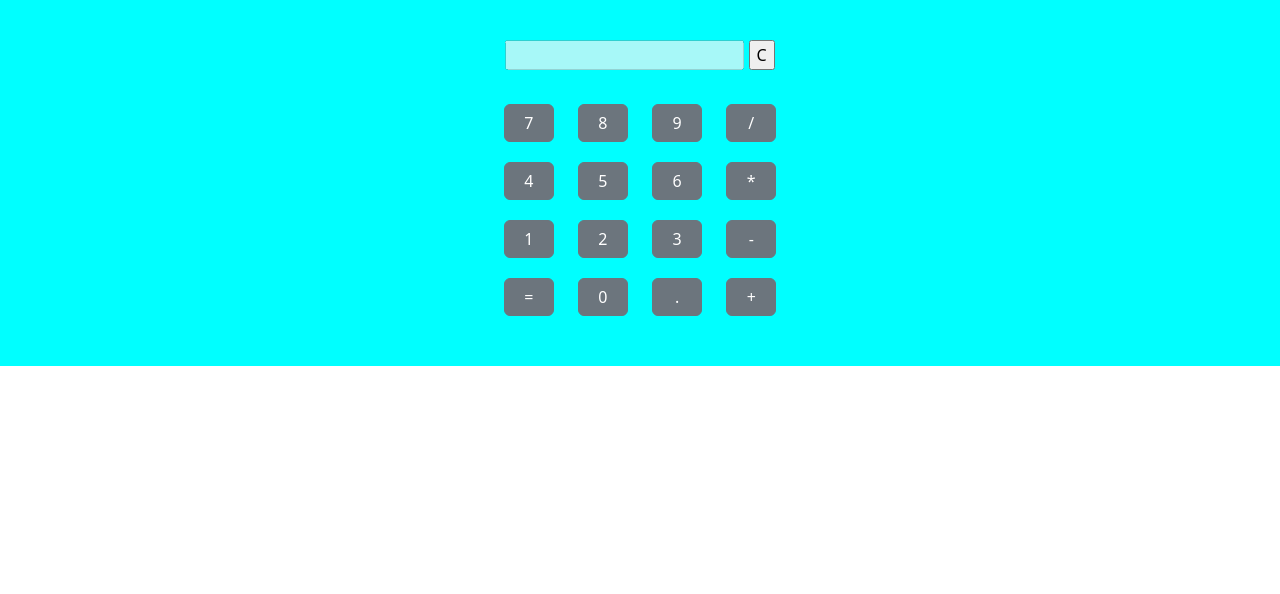
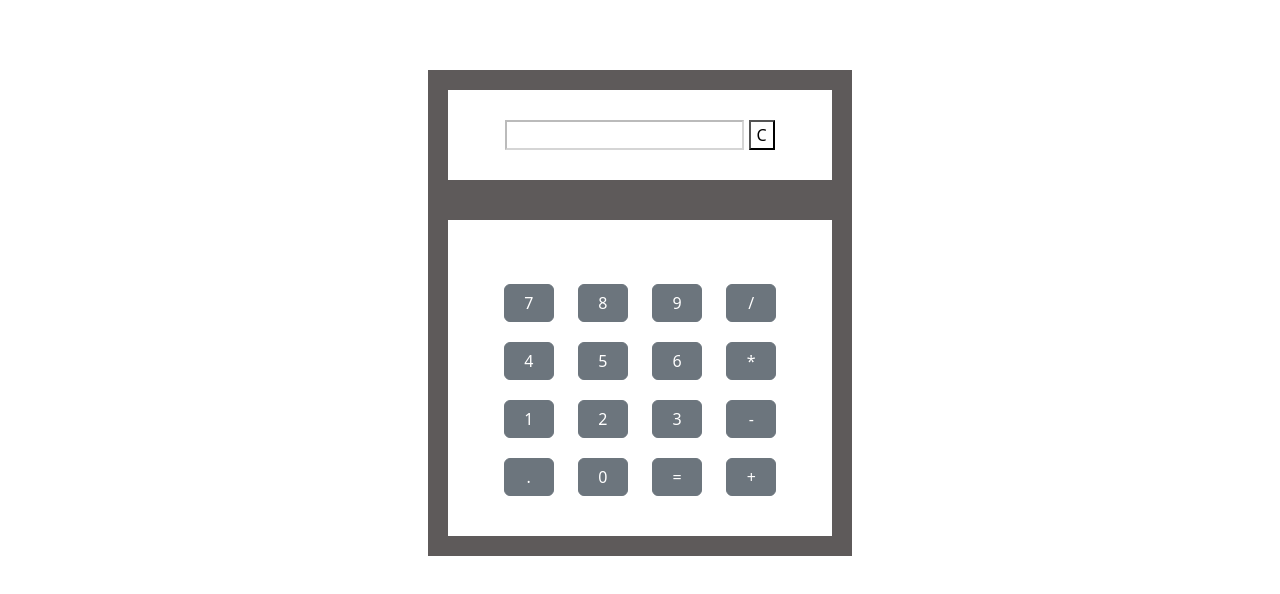
Before and after one commit to abhishek-v-gopal/Calculator, a plain HTML site: page index.html in a window 1280 px wide. Drawn offline with nearby package versions, Linux system fonts and the light colour scheme.

Commit message:
added color

```diff
--- a/index.html
+++ b/index.html
@@ -4,8 +4,8 @@
     <meta charset="UTF-8">
     <meta name="viewport" content="width=device-width, initial-scale=1.0">
     <title>Document</title>
+    <link href="https://cdn.jsdelivr.net/npm/bootstrap@5.3.3/dist/css/bootstrap.min.css" rel="stylesheet" integrity="sha384-QWTKZyjpPEjISv5WaRU9OFeRpok6YctnYmDr5pNlyT2bRjXh0JMhjY6hW+ALEwIH" crossorigin="anonymous">
     <link rel="stylesheet" href="style.css">
-    <link href="https://cdn.jsdelivr.net/npm/bootstrap@5.3.3/dist/css/bootstrap.min.css" rel="stylesheet" integrity="sha384-QWTKZyjpPEjISv5WaRU9OFeRpok6YctnYmDr5pNlyT2bRjXh0JMhjY6hW+ALEwIH" crossorigin="anonymous">
 
 </head>
 <body>
@@ -32,13 +32,12 @@
                 <input id="3" value="3" type="button" class="btn btn-secondary" onclick="display('3')" ></input>
                 <input id="-" value="-" type="button" class="btn btn-secondary" onclick="display('-')" ></input>
                 <br>
+                <input id="." value="." type="button" class="btn btn-secondary" onclick="display('.')" ></input>
+                <input id="0" value="0" type="button" class="btn btn-secondary" onclick="display('0')" ></input>
                 <input id="=" value="=" type="button" class="btn btn-secondary" onclick="calculate() " ></input>
-            <input id="0" value="0" type="button" class="btn btn-secondary" onclick="display('0')" ></input>
-            <input id="." value="." type="button" class="btn btn-secondary" onclick="display('.')" ></input>
                 <input id="+" value="+" type="button" class="btn btn-secondary" onclick="display('+')" ></input>
                 <br>
             </div>
-
     </div>
 </div>
 
--- a/style.css
+++ b/style.css
@@ -1,5 +1,7 @@
+*{
+    background-color: rgb(255, 255, 255);
+}
 .contanier{
-    background-color: aqua;
     align-self: center;
     text-align: center;
     padding-top: 5vh;
@@ -10,3 +12,21 @@
     width: 50px;
     margin: 10px;
 }
+table{
+    border: 1px;
+}
+.calculator,.display ,.controls{
+    padding: 30px;
+    margin-left: 20%;
+    margin-right: 20%;
+    background-color: rgb(255, 255, 255);
+}
+.display
+{
+    border: 20PX solid #5e5a5a;
+
+}
+.controls{
+    border: 20PX solid #5e5a5a;
+
+}
```
Lines whose indentation alone changed are shown as unchanged.
